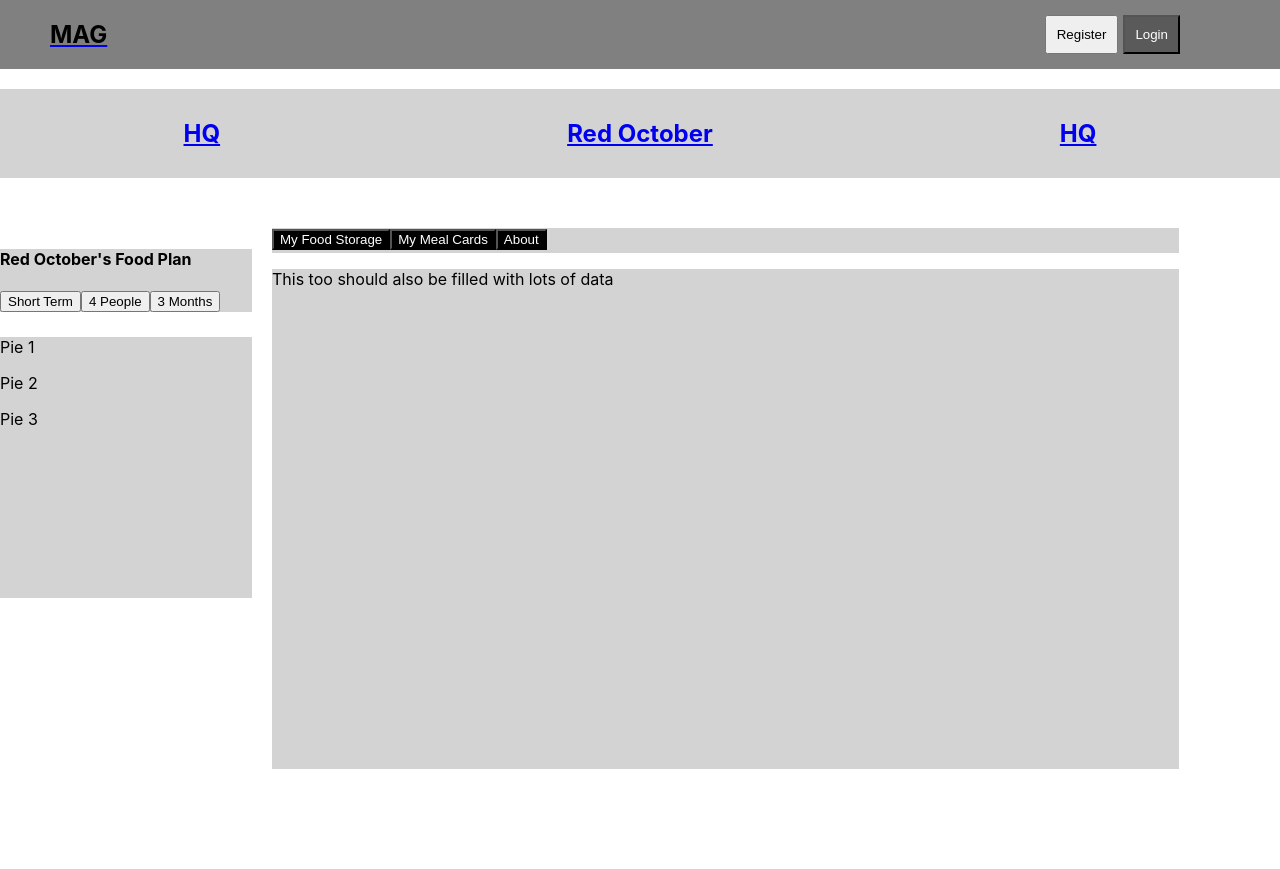
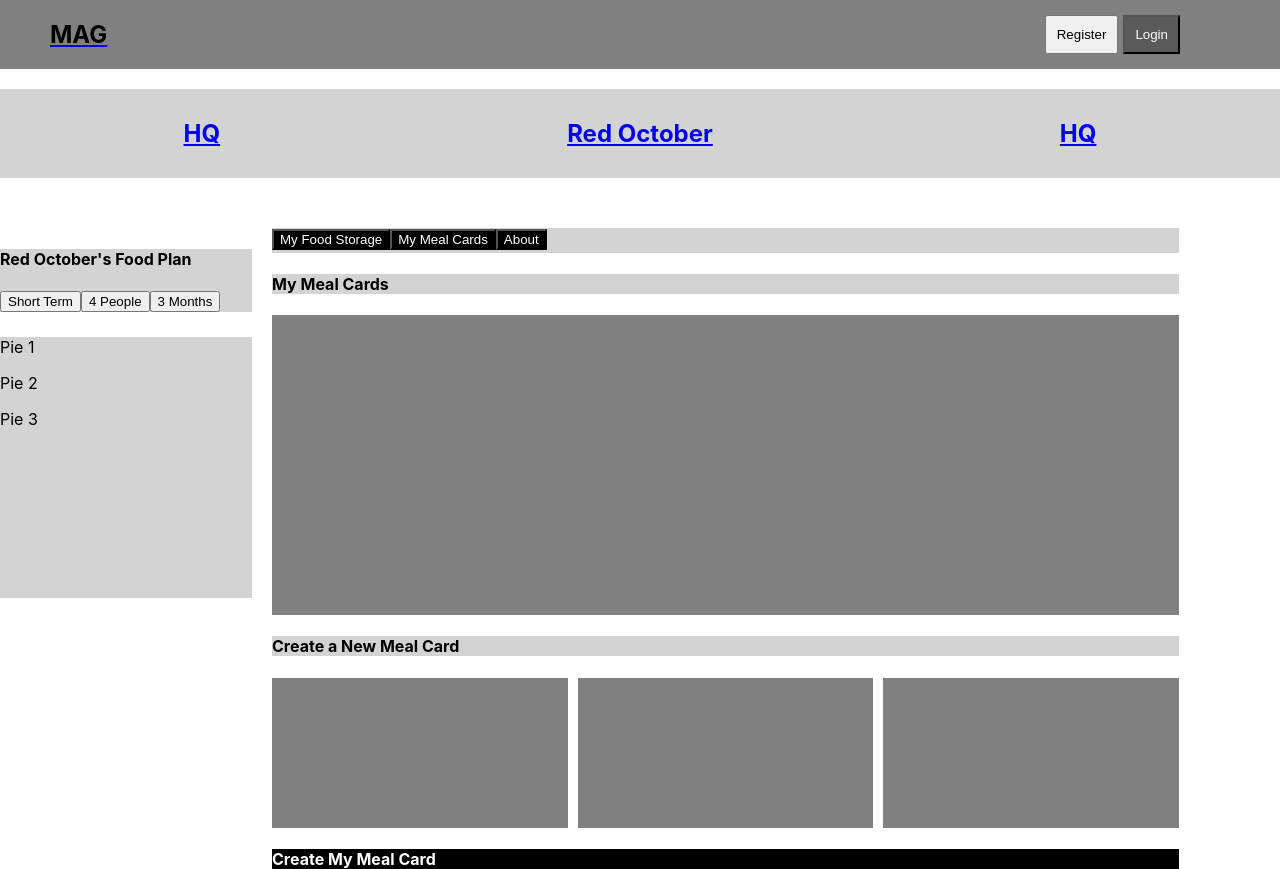
Before and after one commit to rushayhays/NSSfrontendCapstoneMAG, a React (Create React App) app: page /foodstorage/mymealcards in a window 1280 px wide. Before the commit the page ends 800 px from the top, so only its background shows below. Built offline with nearby package versions, Linux system fonts and the light colour scheme.

Commit message:
structured the MyFoodStorage and MyMealCard pages

```diff
--- a/src/componenets/foodStorage/foodStorage.css
+++ b/src/componenets/foodStorage/foodStorage.css
@@ -28,6 +28,5 @@
 
 #foodStorageOutlet{
     height:500px;
-    background-color: lightgrey;
     margin-right: 10%;;
 }
--- a/src/componenets/foodStorage/myFoodStorage/MyFoodStorage.js
+++ b/src/componenets/foodStorage/myFoodStorage/MyFoodStorage.js
@@ -1,9 +1,28 @@
 //This will load data from the ReserveMeals database, with an expand to include MealPacket Data
+
+import "./myFoodStorage.css"
 
 export const MyFoodStorage = () =>{
     return(
         <>
-            <p>Pretend this is full of tons of Data</p>
+            <section className="myFoodStorageBar">
+                <h4>My Food Storage</h4>
+            </section>
+            <section className="cardDisplayArea">
+                <div className="myFoodStorageCarousel" id="row1"></div>
+                <div className="myFoodStorageCarousel" id="row2"></div>
+                <div className="myFoodStorageCarousel" id="row3"></div>
+                <div className="myFoodStorageCarousel" id="row4"></div>
+            </section>
+            <section className="expirationArea">
+                <div className="expirationBar">
+                    <h4>Expiring Soon!</h4>
+                </div>
+                <div className="expireCardArea">
+
+                </div>
+
+            </section>
         </>
     )
 }
--- /dev/null
+++ b/src/componenets/foodStorage/myFoodStorage/myFoodStorage.css
@@ -0,0 +1,16 @@
+.myFoodStorageBar{
+    background-color: lightgrey;
+}
+
+.expirationBar{
+    background-color: lightgray;
+}
+.myFoodStorageCarousel{
+    background-color: gray;
+    height:75px;
+    margin-bottom: 10px;
+}
+.expireCardArea{
+    background-color: gray;
+    height:75px;
+}
--- a/src/componenets/foodStorage/myMealCards/MyMealCards.js
+++ b/src/componenets/foodStorage/myMealCards/MyMealCards.js
@@ -1,9 +1,30 @@
 //This will load the data from the mealPackets Database
+
+import "./myMealCards.css"
 
 export const MyMealCards = () => {
     return(
         <>
-            <p>This too should also be filled with lots of data</p>
+            <section className="topBar">
+                {/* eventually this will also be able to display the creation information */}
+                <h4>My Meal Cards</h4>
+            </section>
+            <section className="mealCardCarousel">
+
+            </section>
+            <section className="mealCardCreation">
+                <div className="mealCreateTitleArea">
+                    <h4>Create a New Meal Card</h4>
+                </div>
+                <div className="mealCreateEntryArea">
+                    <div className="mealCreateEntryBox" id="box1"></div>
+                    <div className="mealCreateEntryBox" id="box2"></div>
+                    <div className="mealCreateEntryBox" id="box3"></div>
+                </div>
+                <div id="createButtonArea">
+                    <h4>Create My Meal Card</h4>
+                </div>
+            </section>
         </>
     )
 }
--- /dev/null
+++ b/src/componenets/foodStorage/myMealCards/myMealCards.css
@@ -0,0 +1,42 @@
+.topBar{
+    background-color: lightgray;
+}
+
+
+#createButtonArea{
+    background-color: black;
+    color: white;
+}
+
+.mealCardCarousel{
+    background-color: gray;
+    height:300px;
+}
+
+.mealCreateTitleArea{
+    background-color: lightgray;
+}
+
+.mealCreateEntryArea{
+    height:150px;
+    display:flex;
+    justify-content: space-between;
+    gap:10px;
+}
+
+
+#box1{
+    background-color: gray;
+    height:150px;
+    width:300px;
+}
+#box2{
+    background-color: gray;
+    height:150px;
+    width:300px;
+}
+#box3{
+    background-color: gray;
+    height:150px;
+    width:300px;
+}
```
